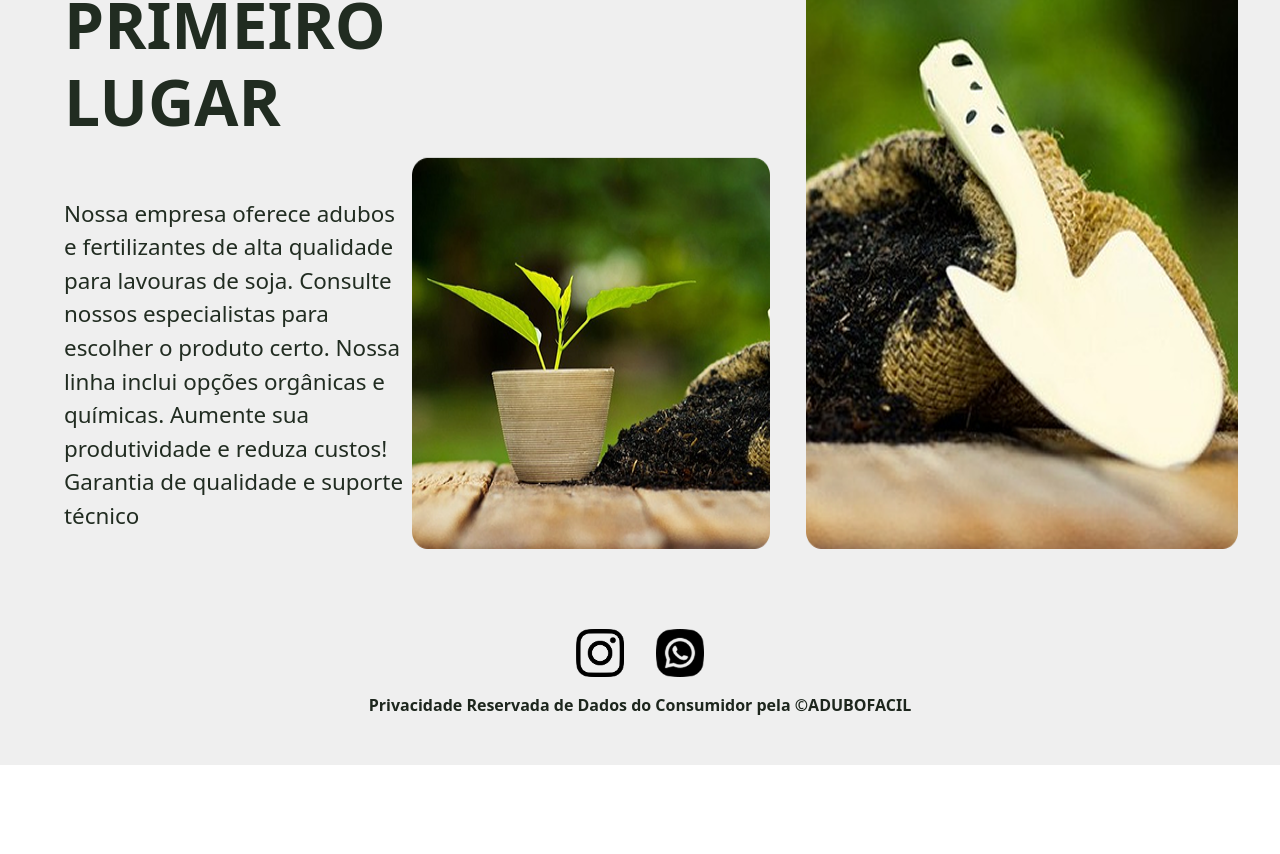
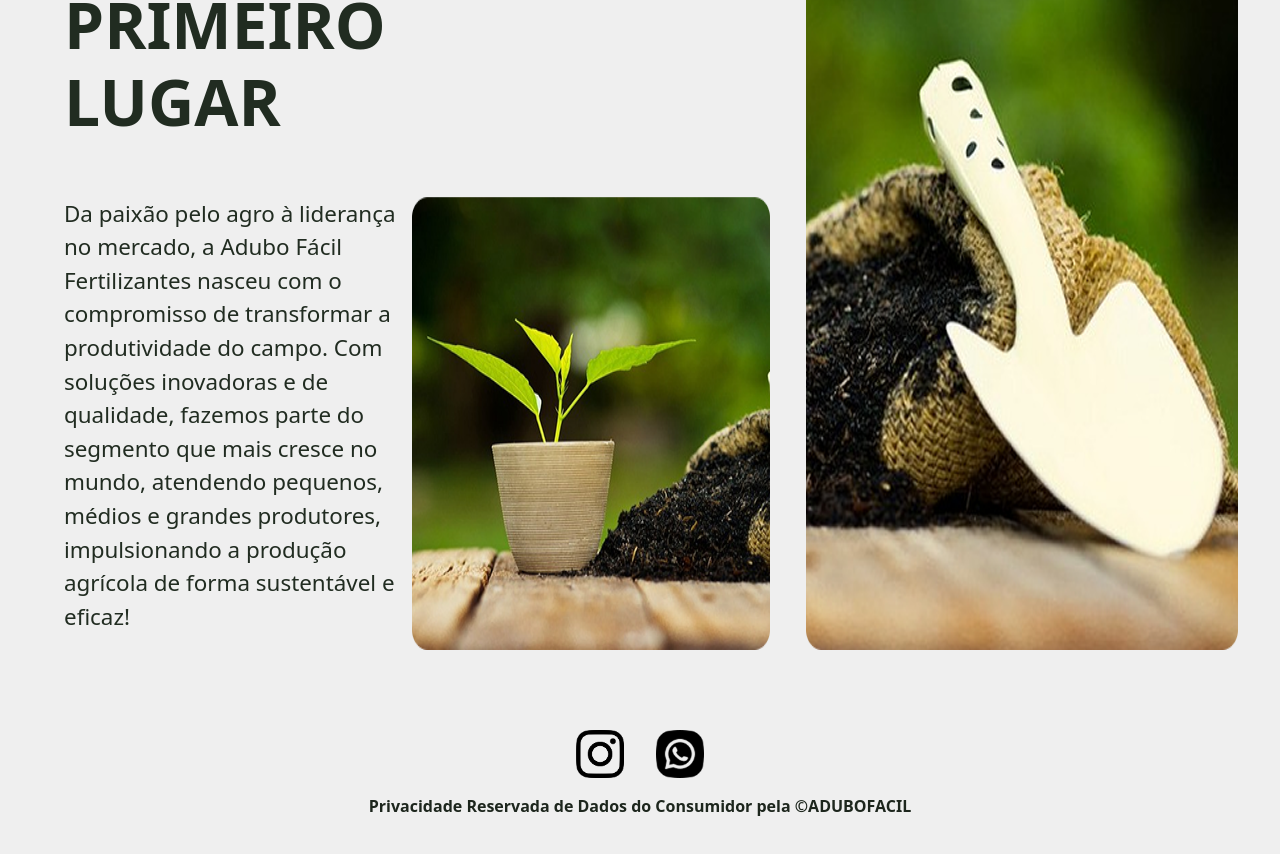
Before and after one commit to Milton-Rocha-Oliveira/adubo-facil, an Angular app: page / in a window 1280 px wide. Shown: the part 3815-4669 px from the top of the page. Before the commit the page ends 4580 px from the top, so only its background shows below. Built offline with nearby package versions, Linux system fonts and the light colour scheme.

Commit message:
Update about-the-company.component.html

```diff
--- a/src/app/about-the-company/about-the-company.component.html
+++ b/src/app/about-the-company/about-the-company.component.html
@@ -1,11 +1,12 @@
 <div class="content-about-the-company">
     <div class="text">
         <h1>SERIEDADE EM PRIMEIRO LUGAR</h1>
-        <P>Nossa empresa oferece adubos e fertilizantes de alta
-            qualidade para lavouras de soja. Consulte nossos especialistas
-            para escolher o produto certo. Nossa linha inclui opções orgânicas e
-            químicas. Aumente sua produtividade e reduza custos! Garantia de qualidade e
-            suporte técnico
+        <P>Da paixão pelo agro à liderança no mercado, a Adubo Fácil
+          Fertilizantes nasceu com o compromisso de transformar a
+          produtividade do campo. Com soluções inovadoras e de
+          qualidade, fazemos parte do segmento que mais cresce no mundo,
+          atendendo pequenos, médios e grandes produtores, impulsionando a
+          produção agrícola de forma sustentável e eficaz!
         </P>
     </div>
     <img src="Group 114.png" class="img-fluid" alt="about-the-company">
```
